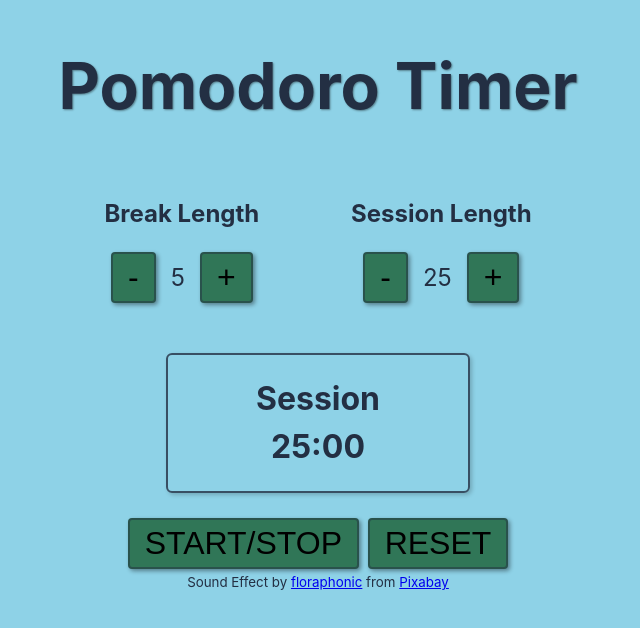
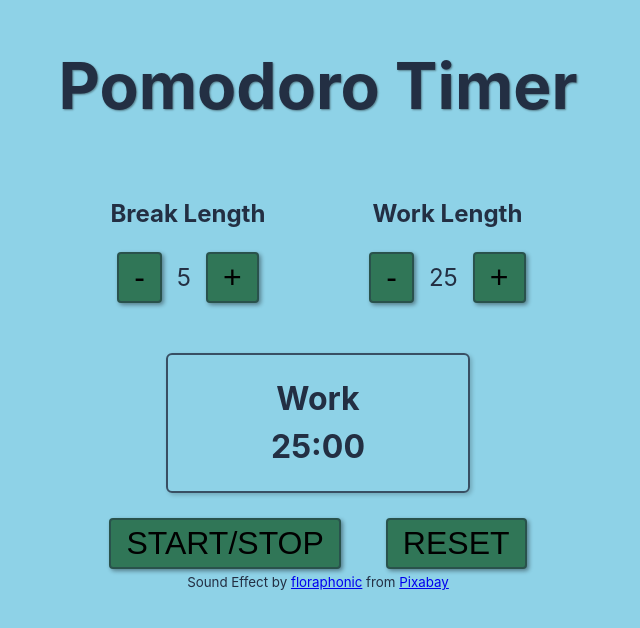
Before and after one commit to ha-x-3/react-pomodoro-timer, a React (Vite) app: page / in a window 1280 px wide. Shown: the part 106-734 px from the top of the page, without its empty margins (322-962 px from the left). Built offline with nearby package versions, Linux system fonts and the light colour scheme.

Commit message:
Changed Session to Work

```diff
--- a/src/App.css
+++ b/src/App.css
@@ -42,7 +42,8 @@ button {
   margin: auto;
   display: flex;
   align-items: center;
-  justify-content: space-around;
+  justify-content: center;
+  gap: 45px;
 }
 
 #timers-div {
--- a/src/App.jsx
+++ b/src/App.jsx
@@ -65,7 +65,7 @@ const App = () => {
 	const [breakLength, setBreakLength] = useState(5);
 	const [workLength, setWorkLength] = useState(25);
 	const [timerState, setTimerState] = useState('stopped');
-	const [timerType, setTimerType] = useState('Session');
+	const [timerType, setTimerType] = useState('Work');
 	const [timer, setTimer] = useState(1500); // 25 minutes in seconds
 	const [intervalId, setIntervalId] = useState(null);
 	const audioRef = useRef(null);
@@ -73,7 +73,7 @@ const App = () => {
 	useEffect(() => {
 		if (timer === 0) {
 			playAudio();
-			if (timerType === 'Session') {
+			if (timerType === 'Work') {
 				setTimeout(switchToBreak, 1000); // Ensure display shows 00:00 before switching
 			} else {
 				setTimeout(switchToWork, 1000); // Ensure display shows 00:00 before switching
@@ -96,7 +96,7 @@ const App = () => {
 	};
 
 	const switchToWork = () => {
-		setTimerType('Session');
+		setTimerType('Work');
 		if (workLength > 0) {
 			setTimer(workLength * 60);
 		}
@@ -109,7 +109,7 @@ const App = () => {
 	const startStopTimer = () => {
 		if (timerState === 'stopped') {
 			if (timer === 0) {
-				if (timerType === 'Session') {
+				if (timerType === 'Work') {
 					switchToBreak();
 				} else {
 					switchToWork();
@@ -129,7 +129,7 @@ const App = () => {
 		clearInterval(intervalId);
 		setBreakLength(5);
 		setWorkLength(25);
-		setTimerType('Session');
+		setTimerType('Work');
 		setTimer(1500); // Reset timer to 25 minutes
 		playAudio(); // Stop the audio
 		if (audioRef.current) {
@@ -141,7 +141,7 @@ const App = () => {
 	const updateWorkLength = (newLength) => {
 		if (newLength > 0 && newLength <= 60) {
 			setWorkLength(newLength);
-			if (timerState === 'stopped' && timerType === 'Session') {
+			if (timerState === 'stopped' && timerType === 'Work') {
 				setTimer(newLength * 60);
 			}
 		}
@@ -181,7 +181,7 @@ const App = () => {
 					id='break'
 				/>
 				<TimerLengthControl
-					title='Session Length'
+					title='Work Length'
 					length={workLength}
 					onDecrease={() => updateWorkLength(workLength - 1)}
 					onIncrease={() => updateWorkLength(workLength + 1)}
```
